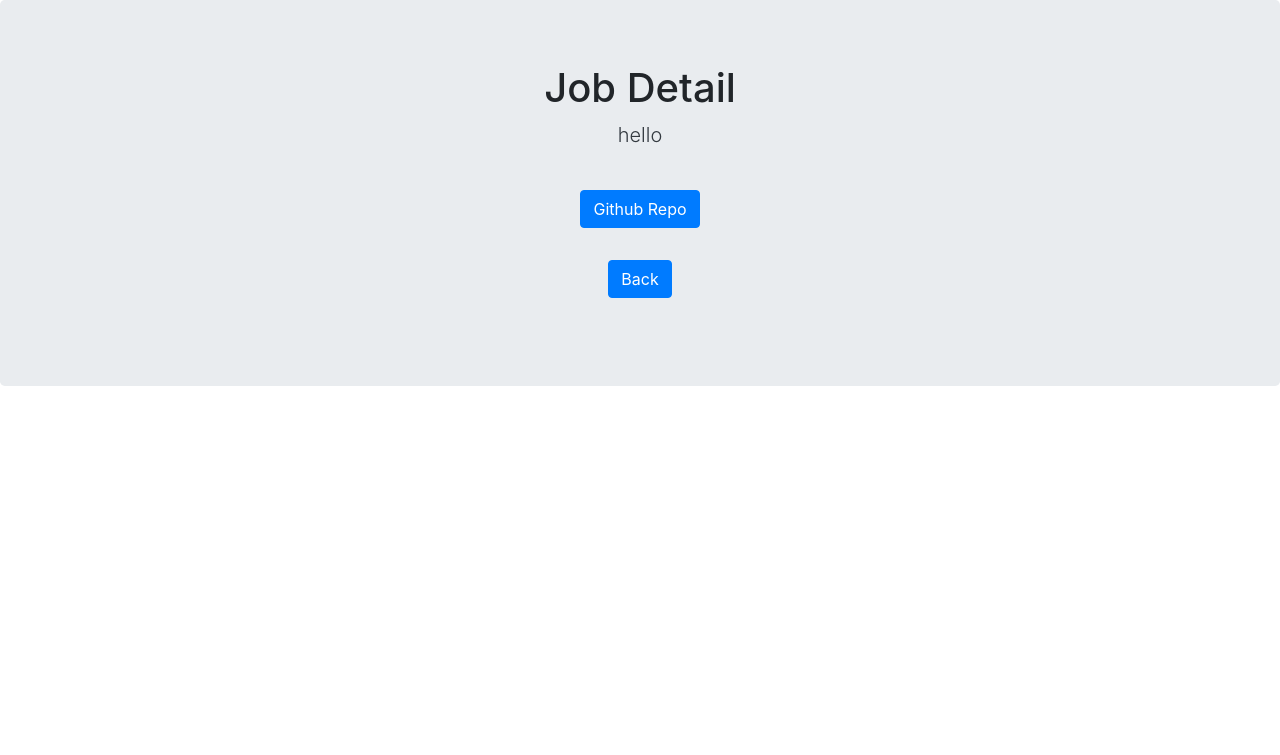
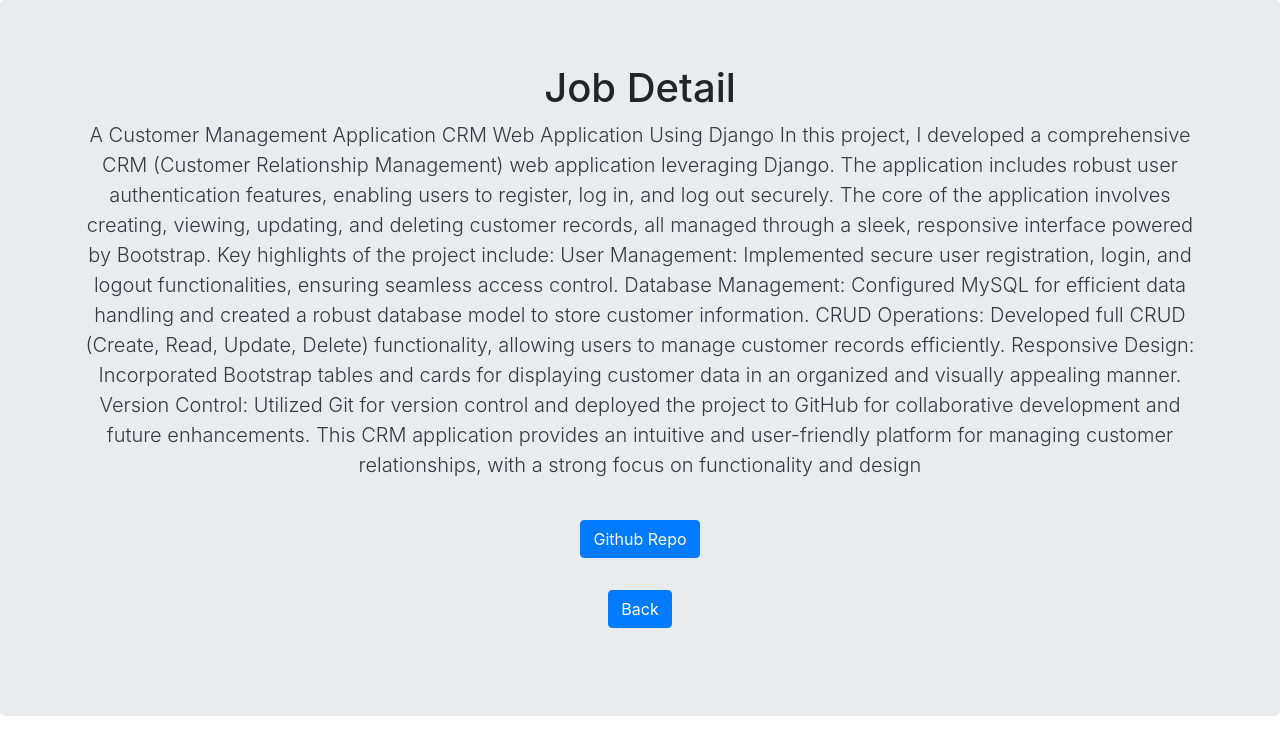
Before and after one commit to Andyfordjour/Djangoresume, a Django app: page /crm/ in a window 1280 px wide. Shown: the top 755 px of the page. Run offline with Django 5.2, Linux system fonts and the light colour scheme; some libraries are stand-ins or nearby versions.

Commit message:
updated my resume

```diff
--- a/resume/templates/api_project.html
+++ b/resume/templates/api_project.html
@@ -20,10 +20,12 @@
       <section class="jumbotron text-center">
         <div class="container">
           <h1 class="jumbotron-heading">Job Detail</h1>
-          <p class="lead text-dark ">hello</p>
+          <p class="lead text-dark ">E-commerce Website with Django Restful API
+
+This project is an e-commerce website developed using Django, with a strong emphasis on an API-driven backend. It manages essential features such as product listings, shopping cart functionality, and dynamic pricing. The website allows customers to browse products, view detailed information, and manage their shopping cart, with real-time calculations for subtotal, taxes, and total amounts. The backend API enables product creation, listing, filtering, and deletion, making it easy to integrate with other services or front-end applications. The project structure includes views for rendering product data and managing shopping cart operations, with routing defined in urls.py to distinguish between standard views and API endpoints. The models define core entities like Product and ShoppingCart, including methods for pricing logic and sales management. Custom serializers in serializers.py handle data transformation and validation for API responses. The project is built with Django and Django REST Framework, using SQLite for the database. It serves as a scalable and extendable foundation for any e-commerce platform, with the potential for enhancements like user authentication, order management, and UI improvements. This e-commerce solution is designed to meet modern retail needs, offering flexibility for future growth and development.</p>
           <img src="" height="300" />
           <p>
-            <a href="" class="btn btn-primary" >Github Repo</a>
+            <a href="https://github.com/Andyfordjour/Django-RESTAPI" class="btn btn-primary" >Github Repo</a>
             <br/>
             <br/>
 
--- a/resume/templates/crm.html
+++ b/resume/templates/crm.html
@@ -20,10 +20,12 @@
       <section class="jumbotron text-center">
         <div class="container">
           <h1 class="jumbotron-heading">Job Detail</h1>
-          <p class="lead text-dark ">hello</p>
+          <p class="lead text-dark ">A Customer Management Application
+
+CRM Web Application Using Django In this project, I developed a comprehensive CRM (Customer Relationship Management) web application leveraging Django. The application includes robust user authentication features, enabling users to register, log in, and log out securely. The core of the application involves creating, viewing, updating, and deleting customer records, all managed through a sleek, responsive interface powered by Bootstrap. Key highlights of the project include: User Management: Implemented secure user registration, login, and logout functionalities, ensuring seamless access control. Database Management: Configured MySQL for efficient data handling and created a robust database model to store customer information. CRUD Operations: Developed full CRUD (Create, Read, Update, Delete) functionality, allowing users to manage customer records efficiently. Responsive Design: Incorporated Bootstrap tables and cards for displaying customer data in an organized and visually appealing manner. Version Control: Utilized Git for version control and deployed the project to GitHub for collaborative development and future enhancements. This CRM application provides an intuitive and user-friendly platform for managing customer relationships, with a strong focus on functionality and design</p>
           <img src="" height="300" />
           <p>
-            <a href="" class="btn btn-primary" >Github Repo</a>
+            <a href="https://github.com/Andyfordjour/DJANGO_CRM" class="btn btn-primary" >Github Repo</a>
             <br/>
             <br/>
 
--- a/resume/templates/restaurant.html
+++ b/resume/templates/restaurant.html
@@ -20,10 +20,12 @@
       <section class="jumbotron text-center">
         <div class="container">
           <h1 class="jumbotron-heading">Job Detail</h1>
-          <p class="lead text-dark ">hello</p>
+          <p class="lead text-dark ">Littlelemon Restaurant Project
+
+Restaurant Reservation System Developed a comprehensive Restaurant Reservation System using Python and SQLite, providing an intuitive platform for customers to book reservations and view menu items. This Django-based application features: Customer Booking: A user-friendly booking form allowing customers to make reservations with ease. The form captures essential contact information and reservation details, ensuring a seamless reservation process. Menu Management: An integrated menu display feature that showcases all available menu items. Customers can browse through the menu and view detailed information about each item. Dynamic Content: The application dynamically renders various pages, including a homepage, an about page, a reservation booking page, and a detailed menu item page, providing a rich and interactive user experience. Model-Driven Forms: Utilizes Django's ModelForm to handle booking form submissions, ensuring data is validated and stored efficiently. Technologies Used: Django: For building the web application and managing the backend logic. SQLite: As the database to store reservation details and menu information. HTML/CSS: For designing the front-end and ensuring an engaging user interface. This project demonstrates proficiency in web development with Django, emphasizing user-friendly design and effective data management.</p>
           <img src="" height="300" />
           <p>
-            <a href="" class="btn btn-primary" >Github Repo</a>
+            <a href="https://github.com/Andyfordjour/Django_restaurant" class="btn btn-primary" >Github Repo</a>
             <br/>
             <br/>
 
```
